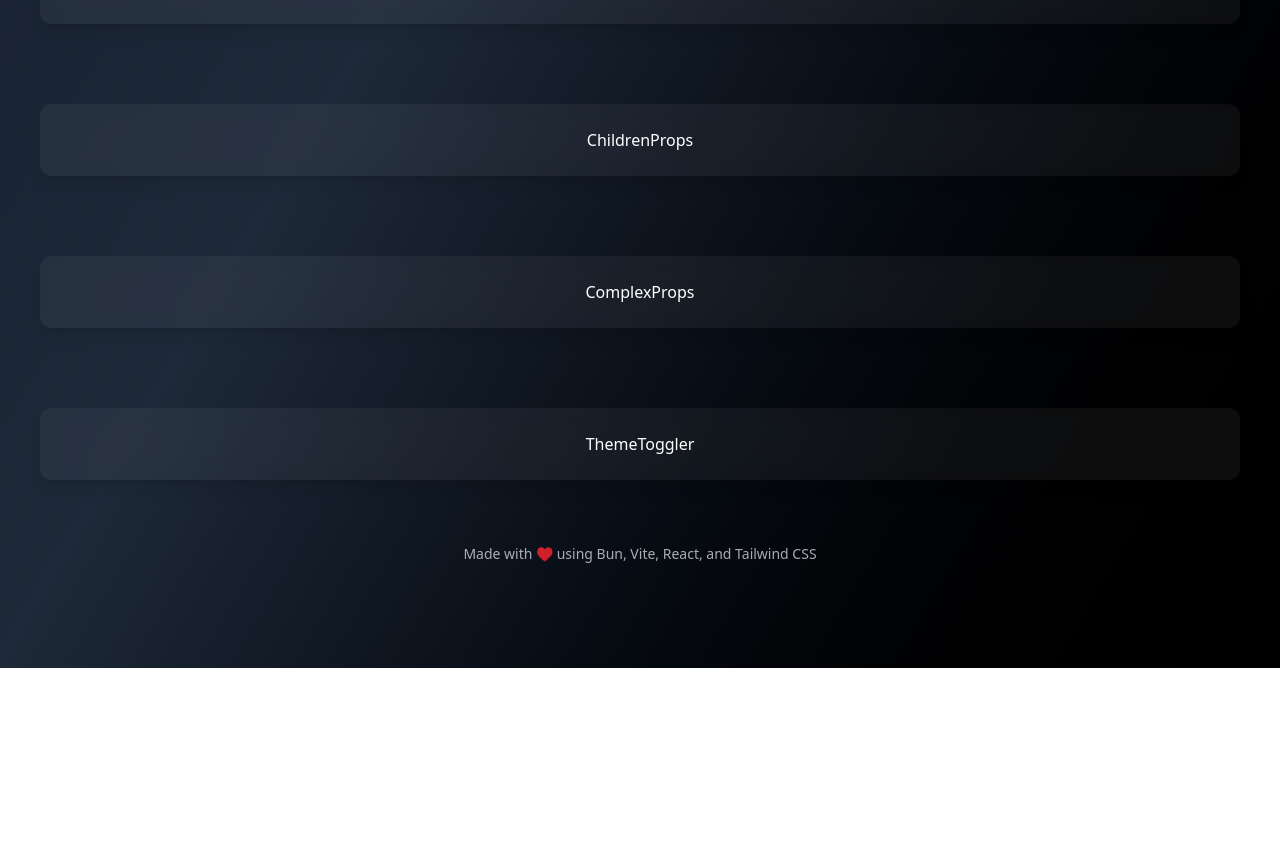
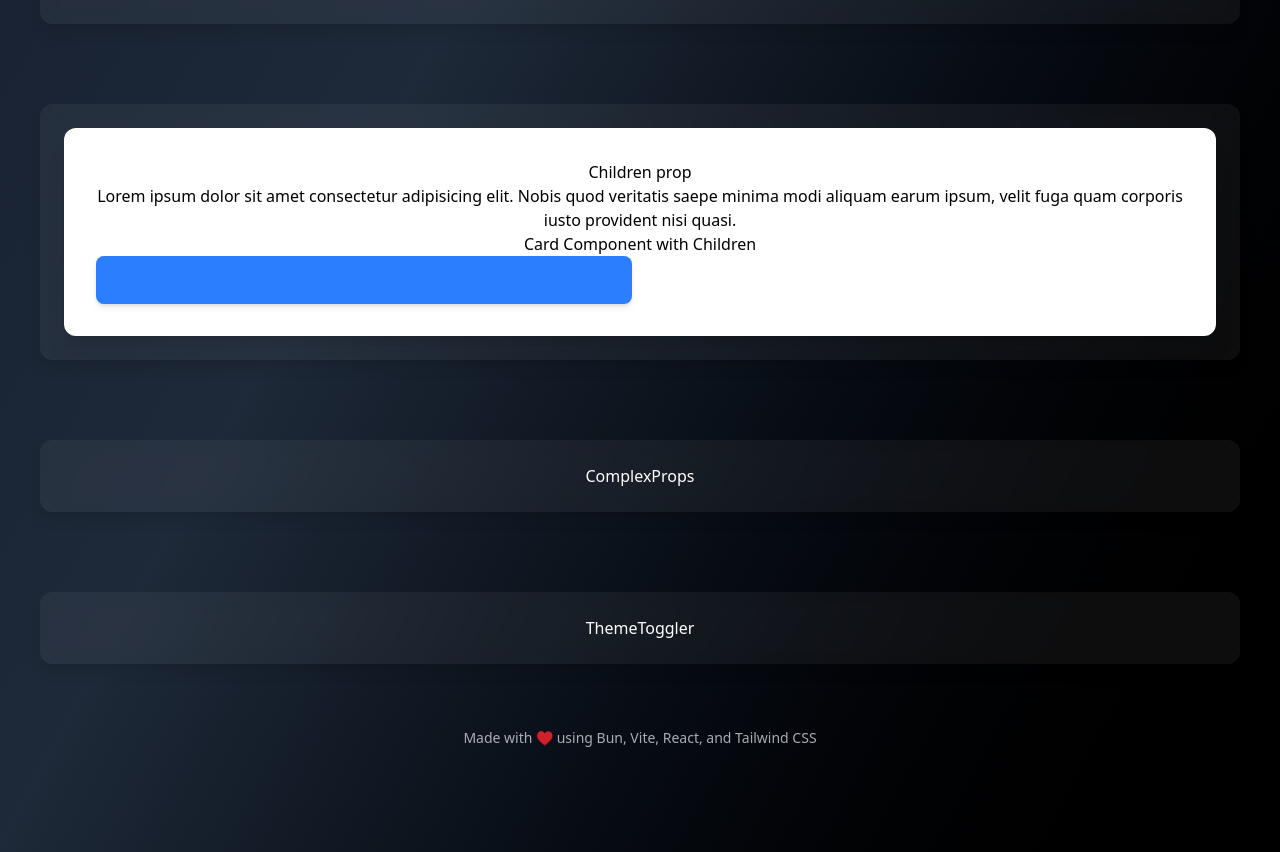
Before and after one commit to get-some-code/React.js, a React (Vite) app in the folder 09.Project 5/: page / in a window 1280 px wide. Shown: the part 1507-2359 px from the top of the page. Before the commit the page ends 2175 px from the top, so only its background shows below. Built offline with nearby package versions, Linux system fonts and the light colour scheme.

Commit message:
updated ChildrenProps.jsx and App.jsx

```diff
--- a/09.Project 5/src/components/ChildrenProps.jsx
+++ b/09.Project 5/src/components/ChildrenProps.jsx
@@ -1,8 +1,47 @@
-import React from 'react'
+
+function Card({children, title, color = 'blue'}) {
+  const colorClasses = {
+    blue: "border-blue-500 bg-blue-500",
+    green: "border-green-500 bg-green-500",
+    purple: "border-purple-500 bg-purple-500",
+    red: "border-red-500 bg-red-500",
+  };
+  return (
+    <div className={`border-l-4 ${colorClasses[color]} p-6 rounded-lg shadow-md`}>
+      {title && <h3 className="text-xl font-bold mb-3 text-gray-600">{title}</h3>}
+      <div className="text-gray-700">{children}</div>
+    </div>
+  )
+}
+
+function Container({children, layout = "vertical"}) {
+  const layoutClasses = {
+    vertical: "flex flex-col space-y-4",
+    horizontal: "flex flex-row flex-wrap gap-4",
+    grid: "grid grid-cols-1 md:grid-cols-2 gap-4",
+  };
+
+  return (
+    <div className={layoutClasses[layout]}>{children}</div>
+  )
+}
 
 function ChildrenProps() {
   return (
-    <div className='text-white'>ChildrenProps</div>
+    <section className='p-8 bg-white rounded-xl shadow-xl'>
+      <h2>Children prop</h2>
+      <p>Lorem ipsum dolor sit amet consectetur adipisicing elit. Nobis quod veritatis saepe minima modi aliquam earum ipsum, velit fuga quam corporis iusto provident nisi quasi.</p>
+      <div className="space-y-6">
+        <div>
+          <h3>
+            Card Component with Children
+            <Container layout="grid">
+              <Card></Card>
+            </Container>
+          </h3>
+        </div>
+      </div>
+      </section>
   )
 }
 
```
Also changed, not shown: 09.Project 5/src/App.jsx (+1 -14 lines).
